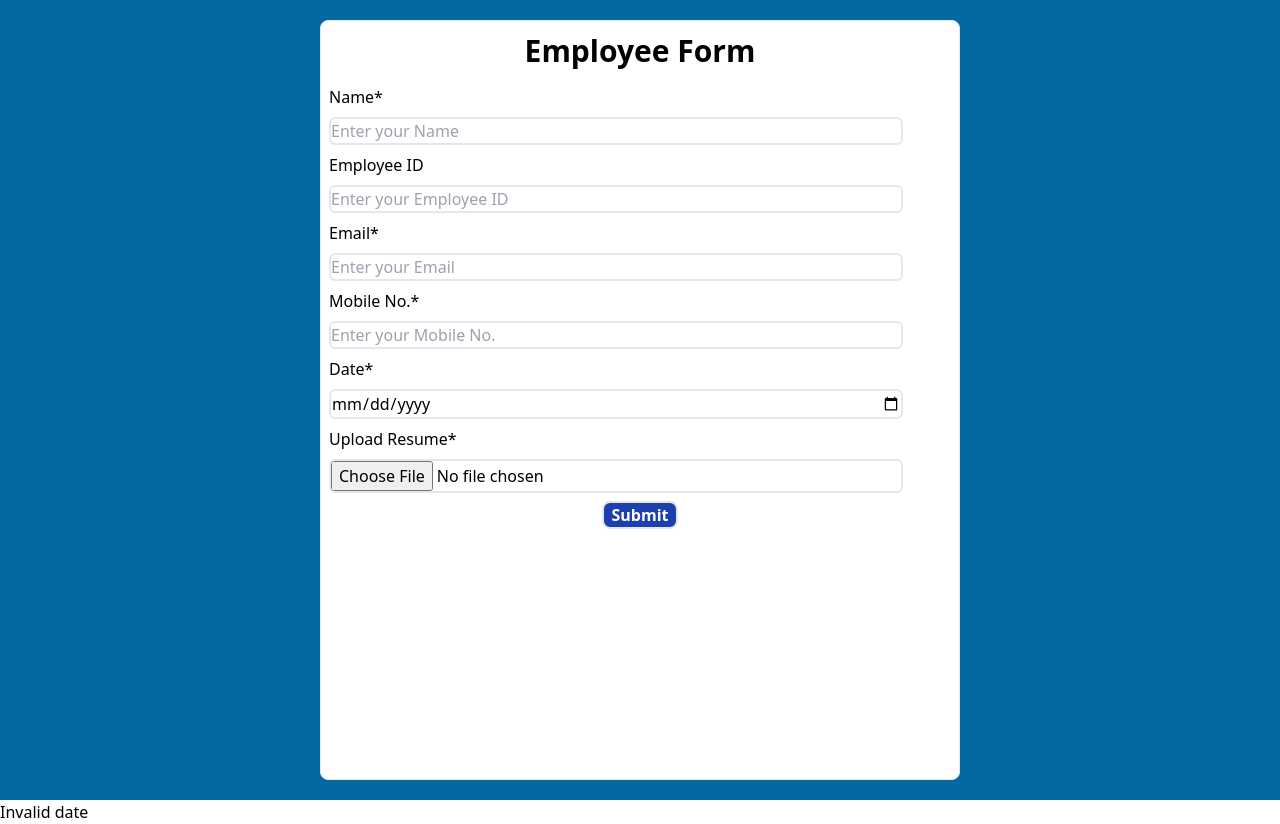
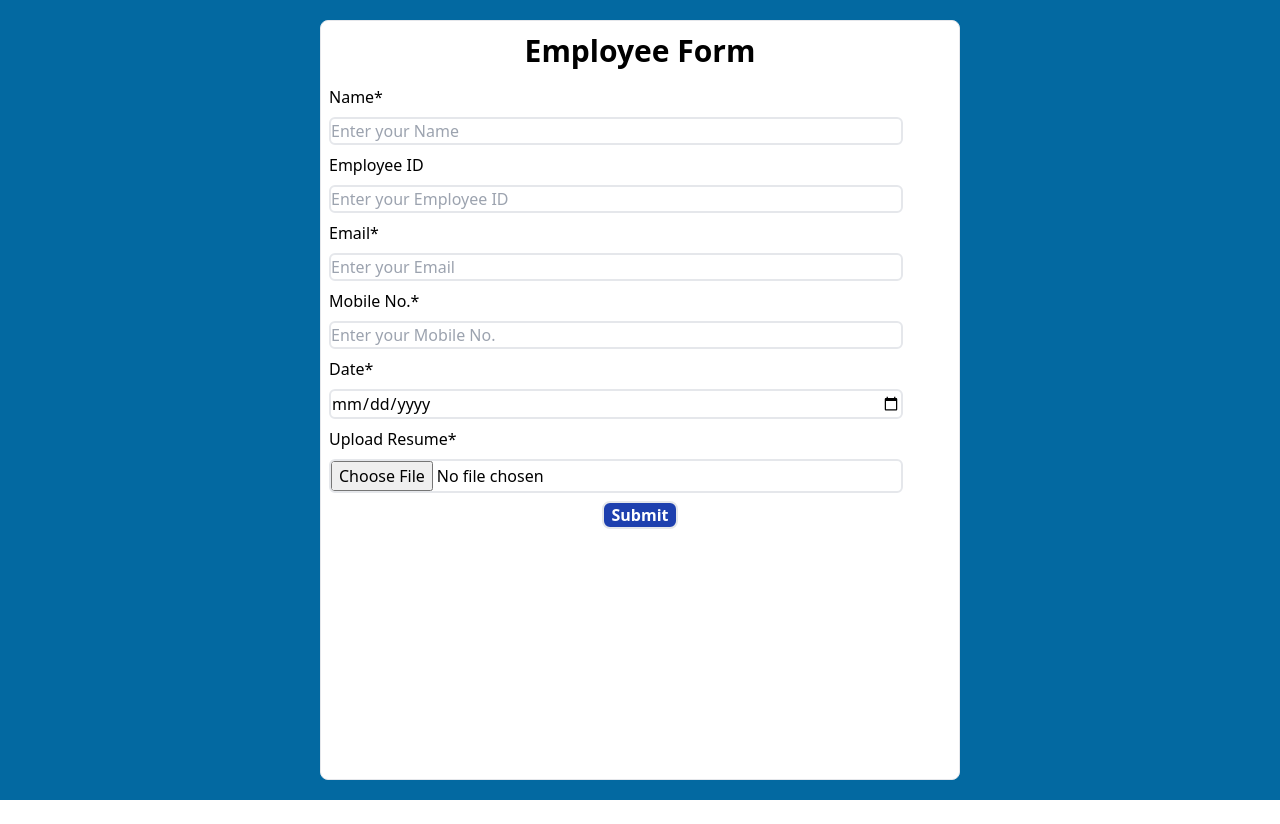
Before and after one commit to Shaquib2802/myFlipkart, a React (Vite) app: page /form in a window 1280 px wide. After the commit the page ends 800 px from the top, so only its background shows below. Built offline with nearby package versions, Linux system fonts and the light colour scheme.

Commit message:
Resolved merge conflicts

```diff
--- a/src/Flipkart/API Task/APForm.jsx
+++ b/src/Flipkart/API Task/APForm.jsx
@@ -1,5 +1,5 @@
 import { useFormik } from "formik";
-import moment from "moment";
+
 import React from "react";
 
 const APForm = () => {
@@ -87,7 +87,7 @@ const APForm = () => {
           </button>
         </div>
       </div>
-      <div>{moment(formik.values?.date).format("  ")}</div>
+      {/* <div>{moment(formik.values?.date).format("  ")}</div> */}
     </form>
   );
 };
```
